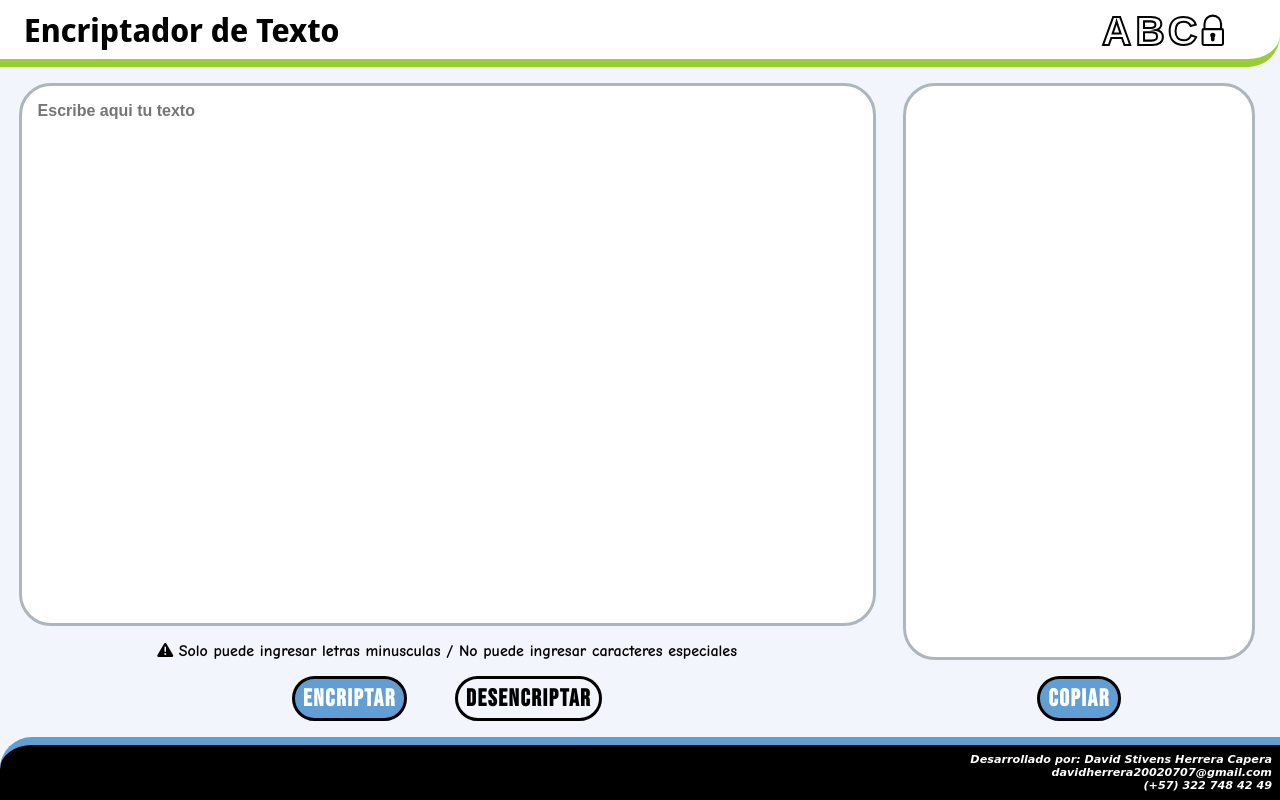
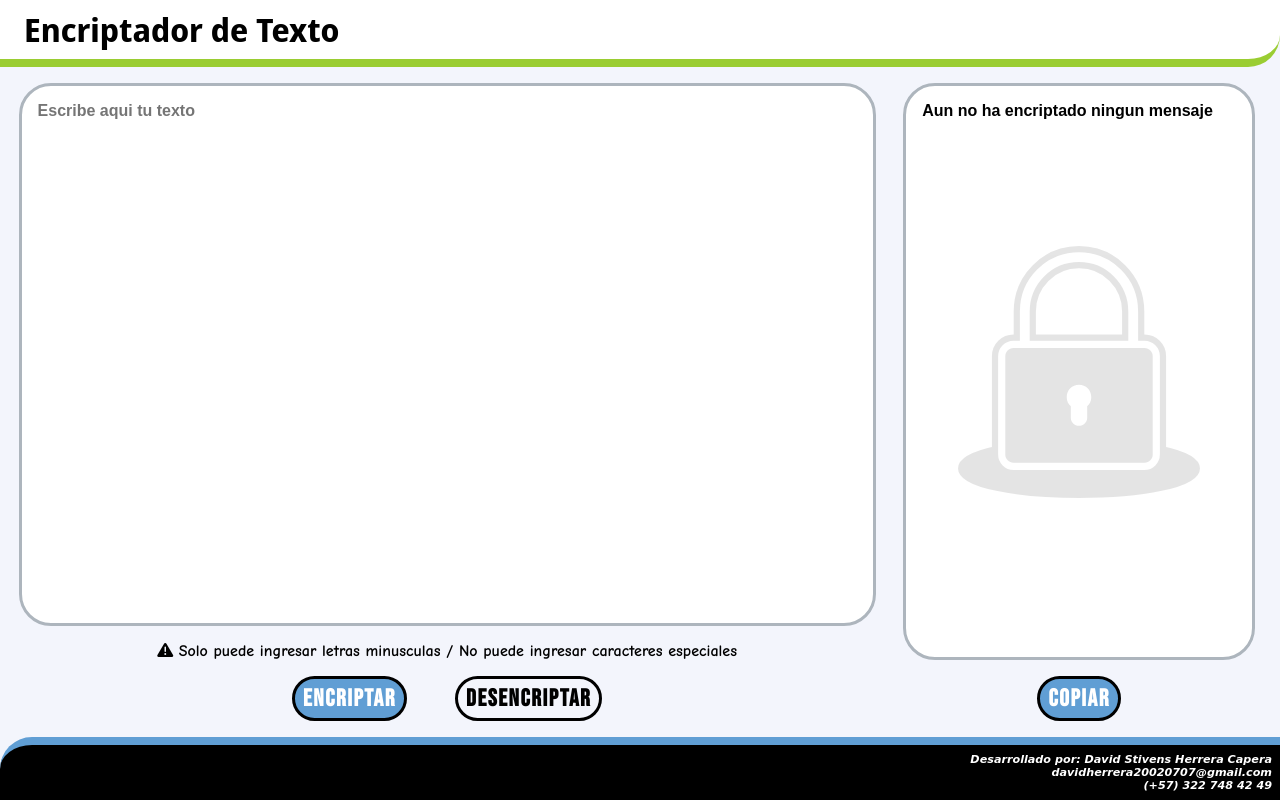
Before and after one commit to HerreraDa07/encriptador, a plain HTML site: page index.html in a window 1280 px wide. Drawn offline with Linux system fonts and the light colour scheme; a web font is replaced by a local one.

Commit message:
encriptador-version-1.6

```diff
--- a/index.html
+++ b/index.html
@@ -14,7 +14,7 @@
 <body>
     <header class="encabezado">
         <h1 class="encabezado-titulo">Encriptador de Texto</h1>
-        <img class="encabezado-logo" src="./recursos/logo-encriptador-tres.svg" alt="Logo del Encriptador">
+        <!-- <img class="encabezado-logo" src="./recursos/logo-encriptador-dos.svg" alt="Logo del Encriptador"> -->
     </header>
     <main class="intermedio">
         <section class="intermedio-bloque-encriptador">
--- a/script/script.js
+++ b/script/script.js
@@ -1,17 +1,17 @@
-/* function borrarDatosCaja() {
-let textoDigitado = document.getElementById('entradaUsuario').value;
-let textoParaEncriptar = textoDigitado;
-elementosHtml('h3', textoParaEncriptar)
+function borrarDatosCaja() {
+    let textoDigitado = document.getElementById('entradaUsuario').value;
+    let textoParaEncriptar = textoDigitado;
+    elementosHtml('textoEncriptado', textoParaEncriptar)
 }
 function copiarTexto() {
-let textoCopiado = document.getElementById('encriptador').innerText;
-console.log(textoCopiado);
+    let textoCopiado = document.getElementById('encriptador').innerText;
+    console.log(textoCopiado);
 }
-function elementosHtml(elemento, texto) {
-let elementoPagina = document.querySelector(elemento);
-elementoPagina.innerHTML = texto;
+function elementosHtml(id, texto) {
+    let elementoPagina = document.getElementById(id);
+    elementoPagina.innerHTML = texto;
 }
 function programaIniciado() {
-elementosHtml('h3', 'Aun no ha encriptado ningun mensaje');
+    elementosHtml('textoEncriptado', 'Aun no ha encriptado ningun mensaje');
 }
-programaIniciado(); */
+programaIniciado();
--- a/style/style.css
+++ b/style/style.css
@@ -56,7 +56,7 @@ body {
 }
 
 .encabezado-logo {
-    height: 2rem;
+    height: 2.5rem;
     padding-right: 3rem;
     width: auto;
 }
@@ -156,8 +156,23 @@ body {
     font-size: 1rem;
     font-weight: bold;
     height: 90%;
+    overflow: hidden;
     padding: 1rem;
+    position: relative;
     width: 85%;
+}
+
+.intermedio-bloque-encriptado-texto::before {
+    background: url(/recursos/candado-cerrado.svg) no-repeat center center;
+    background-size: 70%;
+    bottom: 0;
+    content: "";
+    left: 0;
+    opacity: 0.1;
+    position: absolute;
+    right: 0;
+    top: 0;
+    z-index: 0;
 }
 
 .intermedio-bloque-encriptado-boton {
@@ -270,6 +285,10 @@ body {
         width: 85%;
     }
 
+    .intermedio-bloque-encriptado-texto::before {
+        background-size: 30%;
+    }
+
     .intermedio-bloque-encriptado-boton-copiar {
         font-size: 2.3rem;
         padding: 0.3rem 0.8rem;
@@ -298,7 +317,7 @@ body {
         padding-left: 0.5rem;
     }
 
-    .encabezado-logo{
+    .encabezado-logo {
         display: none;
     }
 
```
Also changed, not shown: recursos/candado-abierto.svg (added), recursos/candado-cerrado.svg (added), recursos/logo-encriptador-dos.svg (deleted), recursos/logo-encriptador-tres.svg (deleted), recursos/logo-encriptador.svg (deleted).
